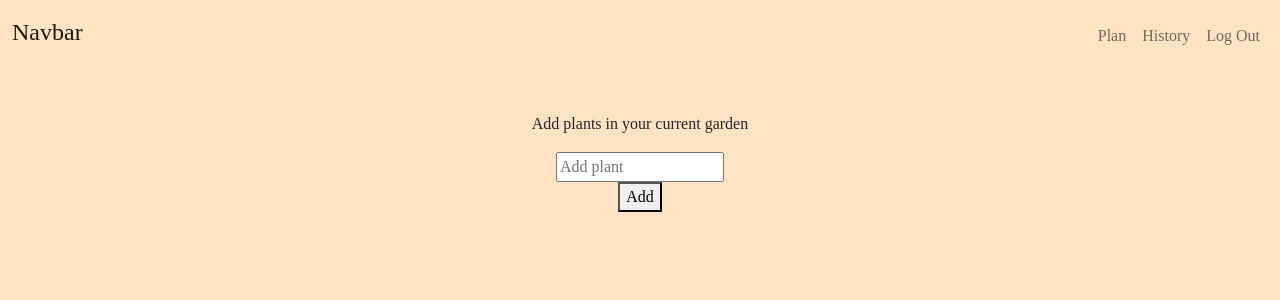
After one commit to Ava-Fox/Garden-Planner, a Flask app: page /add in a window 1280 px wide. The commit adds this page. Shown: the top 300 px of the page. Run offline with Flask 3, Linux system fonts and the light colour scheme; a user stored in the database is signed in; some libraries are stand-ins or nearby versions.

Commit message:
Add 'add' section where user can add plants to their current garden

```diff
--- a/app.py
+++ b/app.py
@@ -17,6 +17,15 @@ Session(app)
 
 db = SQL("sqlite:///garden.db")
 
+@app.route("/add", methods=["GET", "POST"])
+@login_required
+def add():
+    if request.method == "POST":
+        ...
+
+    else:
+        return render_template("add.html")
+
 
 @app.route("/history")
 @login_required
@@ -27,6 +36,9 @@ def history():
 @app.route("/", methods=["GET", "POST"])
 @login_required
 def index():
+    # Check out if user has anything logged in their garden database
+    # If have, show them their current garden
+    # If not, redirect them to page where can add what have
     return render_template("index.html")
 
 @app.route("/plan", methods=["GET", "POST"])
--- a/log.txt
+++ b/log.txt
@@ -27,3 +27,6 @@
 DONE: Create login and register page
 
 DONE: Navbar in css
+
+NOTE: DIF GIT BRANCHES FOR WORKING ON BIGGER PARTS OF Page
+  - GIT NEWBRANCH "HISTORY" FOR WORKING ON HISTORY PAGE
--- a/overview.txt
+++ b/overview.txt
@@ -16,6 +16,7 @@ Index / My-Garden page:
     Maybe overview of current plants in garden?
     Note section?
         Add note to database for next year?
+    New user: Add to what's currently growing/redirect to planning page?
 
 History Page:
     Show everything grew in past, along with some notes?
--- /dev/null
+++ b/templates/add.html
@@ -0,0 +1,13 @@
+{% extends "layout.html" %}
+
+{% block title %} Start Your Garden {% endblock %}
+
+{% block main %}
+    <p>Add plants in your current garden</p>
+        <form action="/add" method="post">
+            <div>
+                <input name="plant" placeholder="Add plant" type="text">
+            </div>
+            <button type="submit">Add</button>
+        </form>
+{% endblock %}
--- a/templates/plan.html
+++ b/templates/plan.html
@@ -3,5 +3,5 @@
 {% block title %} Planning Page {% endblock %}
 
 {% block main %}
-    Get ready to plan your dang garden
+    <h1>Get ready to plan your dang garden</h1>
 {% endblock main %}
```
Also changed, not shown: 2 other files.
